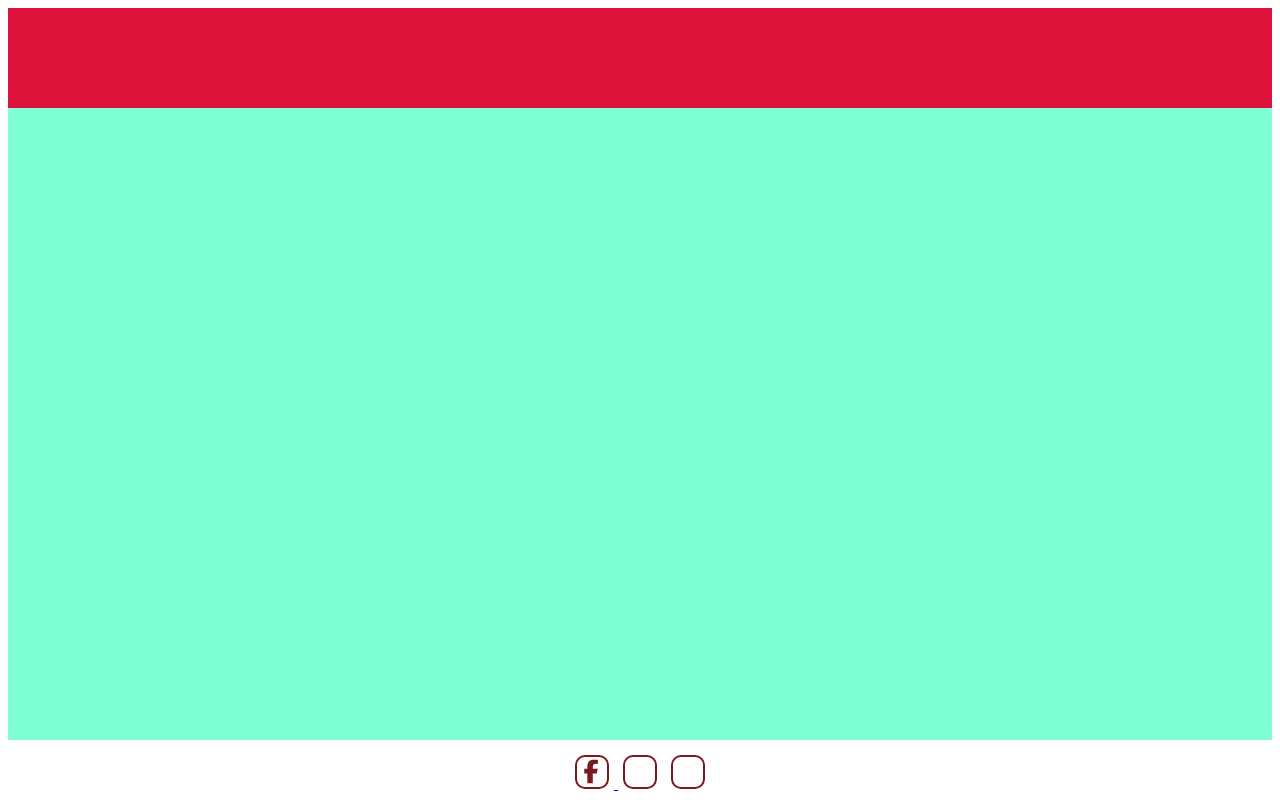
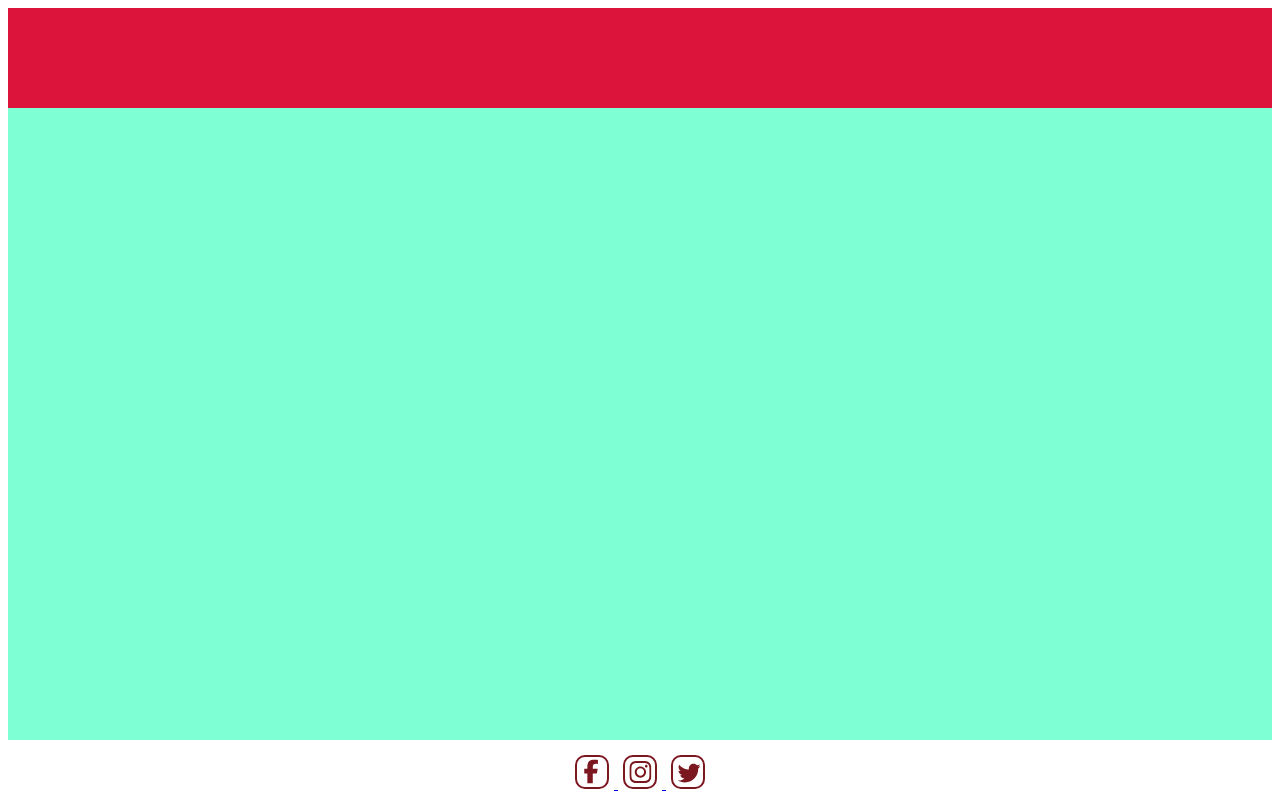
Before and after one commit to psiu-gt/psiu-gt-2024, a plain HTML site: page index.html in a window 1280 px wide. Shown: the top 800 px of the page. Drawn offline with Linux system fonts and the light colour scheme.

Commit message:
Instagram and Twitter buttons

```diff
--- a/Style/style.css
+++ b/Style/style.css
@@ -96,8 +96,6 @@ footer {
 }
 
 svg {
-    width: 15px;
-    margin: auto;
     color:rgb(122, 23, 31);
     transition: 0.5s;
 }
@@ -108,3 +106,25 @@ svg {
     top: 50%;
     transform: translate(33%, -45%);
 }
+
+.facebook-icon {
+    width: 15px;
+}
+
+.instagram-wrapper {
+    width: 20px;
+    position: absolute;
+    top: 50%;
+    transform: translate(22%, -43%);
+}
+
+.instagram-icon {
+    width: 22px;
+}
+
+.twitter-wrapper {
+    width: 23px;
+    position: absolute;
+    top: 50%;
+    transform: translate(20%, -45%);
+}
--- a/index.html
+++ b/index.html
@@ -51,8 +51,24 @@
                     </div>
                 </a>
 
-                <a href="https://www.instagram.com/gtpsiu/#" target="_blank" rel="noopener noreferrer"><div class="button instagram-button"></div></a>
-                <a href="https://x.com/psiugt" target="_blank" rel="noopener noreferrer"><div class="button twitter-button"></div></a>
+                <a href="https://www.instagram.com/gtpsiu/#" target="_blank" rel="noopener noreferrer">
+                    <div class="button instagram-button">
+                        <div class="instagram-wrapper">
+                            <svg class="instagram-icon" xmlns="http://www.w3.org/2000/svg" viewBox="0 0 448 512">
+                                <!--! Font Awesome Free 6.6.0 by @fontawesome - https://fontawesome.com License - https://fontawesome.com/license/free (Icons: CC BY 4.0, Fonts: SIL OFL 1.1, Code: MIT License) Copyright 2024 Fonticons, Inc. -->
+                                <path fill="currentColor" d="M224.1 141c-63.6 0-114.9 51.3-114.9 114.9s51.3 114.9 114.9 114.9S339 319.5 339 255.9 287.7 141 224.1 141zm0 189.6c-41.1 0-74.7-33.5-74.7-74.7s33.5-74.7 74.7-74.7 74.7 33.5 74.7 74.7-33.6 74.7-74.7 74.7zm146.4-194.3c0 14.9-12 26.8-26.8 26.8-14.9 0-26.8-12-26.8-26.8s12-26.8 26.8-26.8 26.8 12 26.8 26.8zm76.1 27.2c-1.7-35.9-9.9-67.7-36.2-93.9-26.2-26.2-58-34.4-93.9-36.2-37-2.1-147.9-2.1-184.9 0-35.8 1.7-67.6 9.9-93.9 36.1s-34.4 58-36.2 93.9c-2.1 37-2.1 147.9 0 184.9 1.7 35.9 9.9 67.7 36.2 93.9s58 34.4 93.9 36.2c37 2.1 147.9 2.1 184.9 0 35.9-1.7 67.7-9.9 93.9-36.2 26.2-26.2 34.4-58 36.2-93.9 2.1-37 2.1-147.8 0-184.8zM398.8 388c-7.8 19.6-22.9 34.7-42.6 42.6-29.5 11.7-99.5 9-132.1 9s-102.7 2.6-132.1-9c-19.6-7.8-34.7-22.9-42.6-42.6-11.7-29.5-9-99.5-9-132.1s-2.6-102.7 9-132.1c7.8-19.6 22.9-34.7 42.6-42.6 29.5-11.7 99.5-9 132.1-9s102.7-2.6 132.1 9c19.6 7.8 34.7 22.9 42.6 42.6 11.7 29.5 9 99.5 9 132.1s2.7 102.7-9 132.1z"/>
+                            </svg>
+                        </div>
+                    </div>
+                </a>
+                <a href="https://x.com/psiugt" target="_blank" rel="noopener noreferrer">
+                    <div class="button twitter-button">
+                        <svg class="twitter-wrapper" xmlns="http://www.w3.org/2000/svg" viewBox="0 0 512 512">
+                            <!--! Font Awesome Free 6.6.0 by @fontawesome - https://fontawesome.com License - https://fontawesome.com/license/free (Icons: CC BY 4.0, Fonts: SIL OFL 1.1, Code: MIT License) Copyright 2024 Fonticons, Inc. -->
+                            <path fill="currentColor" d="M459.37 151.716c.325 4.548.325 9.097.325 13.645 0 138.72-105.583 298.558-298.558 298.558-59.452 0-114.68-17.219-161.137-47.106 8.447.974 16.568 1.299 25.34 1.299 49.055 0 94.213-16.568 130.274-44.832-46.132-.975-84.792-31.188-98.112-72.772 6.498.974 12.995 1.624 19.818 1.624 9.421 0 18.843-1.3 27.614-3.573-48.081-9.747-84.143-51.98-84.143-102.985v-1.299c13.969 7.797 30.214 12.67 47.431 13.319-28.264-18.843-46.781-51.005-46.781-87.391 0-19.492 5.197-37.36 14.294-52.954 51.655 63.675 129.3 105.258 216.365 109.807-1.624-7.797-2.599-15.918-2.599-24.04 0-57.828 46.782-104.934 104.934-104.934 30.213 0 57.502 12.67 76.67 33.137 23.715-4.548 46.456-13.32 66.599-25.34-7.798 24.366-24.366 44.833-46.132 57.827 21.117-2.273 41.584-8.122 60.426-16.243-14.292 20.791-32.161 39.308-52.628 54.253z"/>
+                        </svg>
+                    </div>
+                </a>
             </div>
         </footer>
     </div>
```
